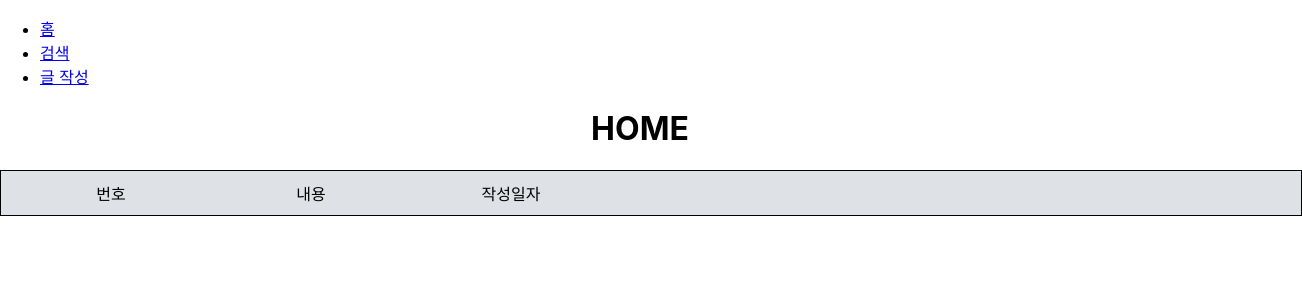
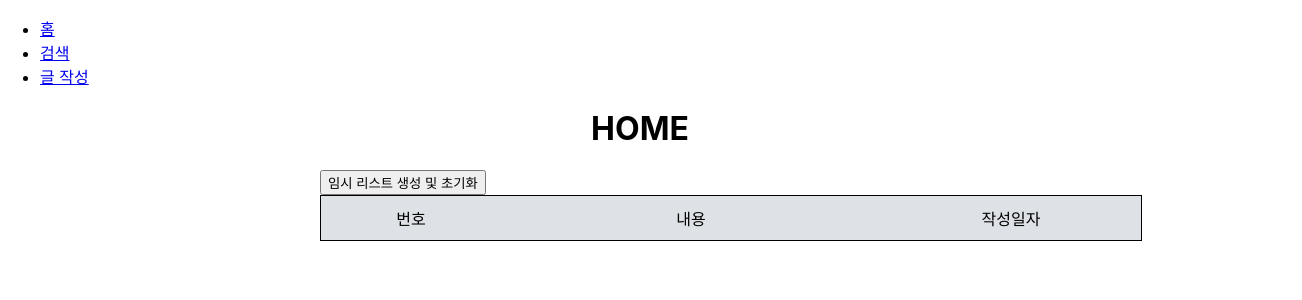
Before and after one commit to kanell0304/React_TeamProject, a React (Create React App) app: page / in a window 1280 px wide. Shown: the top 300 px of the page, 1302 px wide, since content can reach past the window. Built offline with nearby package versions, Linux system fonts and the light colour scheme.

Commit message:
list, listDetail update

```diff
--- a/src/component/List.jsx
+++ b/src/component/List.jsx
@@ -6,26 +6,31 @@ import { useNavigate } from "react-router-dom";
 const List = () => {
 
     const navigate = useNavigate();
+    const {movieList} = useContext(ListProvider);
+    const [movieList1, setMovieList1] = useState();
 
-    const {movieList} = useContext(ListProvider);
-
-    useEffect(() => {
-        localStorage.setItem("lists", JSON.stringify(movieList));
-    }, [])
-
-    const [movieList1] = useState(JSON.parse(localStorage.getItem("lists")));
-
-    const moveDetail = (movieId) => {
+    const moveToDetail = (movieId) => {
         navigate(`/listDetail/${movieId}`);
     }
 
+    // 임시 리스트 생성
+    const createTempList = () => {
+        localStorage.setItem("lists", JSON.stringify(movieList));
+        setMovieList1(JSON.parse(localStorage.getItem("lists")));
+    }
+
+    useEffect(() => {
+        setMovieList1(JSON.parse(localStorage.getItem("lists")));
+    }, []);
+
     return (
-        <div>
-            <div className="movieList" style={{backgroundColor : "#dee2e6"}}><div>번호</div><div>내용</div><div>작성일자</div></div>
+        <div style={{width : "50%", margin : "0px auto"}}>
+            <button onClick={createTempList}>임시 리스트 생성 및 초기화</button>
+            <div className="movieList" style={{backgroundColor : "#dee2e6"}}><div style={{width : "20%"}}>번호</div><div style={{width : "50%"}}>내용</div><div style={{width : "30%"}}>작성일자</div></div>
             {movieList1 && movieList1.map(movie => {
                 return (
-                    <div key={movie.id} className="movieList" onClick={() => moveDetail(movie.id)}>
-                        <div>{movie.id}</div><div>{movie.content}</div><div>{movie.date}</div>
+                    <div key={movie.id} className="movieList" onClick={() => moveToDetail(movie.id)}>
+                        <div style={{width : "20%"}}>{movie.id}</div><div style={{width : "50%"}}>{movie.content}</div><div style={{width : "30%"}}>{movie.date}</div>
                     </div>
                 )
             })}
--- a/src/component/ListDetail.jsx
+++ b/src/component/ListDetail.jsx
@@ -8,9 +8,24 @@ const ListDetail = () => {
     const [movieList, setMovieList] = useState(JSON.parse(localStorage.getItem("lists"))); // 로컬 스토리지에서 list 정보를 불러옴
     const selectedMovieId = useParams(); // 주소에서 id 파라미터 값 추출 - List에서 클릭한 게시글의 id를 객체형태로 추출
     const selectedMovie = movieList.find(movie => movie.id === parseInt(selectedMovieId.id));
+    const [isDeleteModal, setIsDeleteModal] = useState(false);
 
+    // 수정 페이지로 listId를 가지고 이동
     const moveToEditList = () => {
         navigate(`/editList/${selectedMovieId.id}`);
+    }
+
+    // 삭제 modal 표시 여부
+    const isDelete = () => {
+        setIsDeleteModal(true);
+    }
+
+    // 삭제처리 후 localStorage 업데이트 -> Home으로 주소 변경
+    const deleteList = () => {
+        const updateMovieList = movieList.filter(movie => movie.id !== selectedMovie.id);
+        localStorage.setItem("lists", JSON.stringify(updateMovieList));
+        setIsDeleteModal(false);
+        navigate("/");
     }
 
     return (
@@ -27,8 +42,15 @@ const ListDetail = () => {
             </div>
             <div style={{textAlign : "center"}}>
                 <button onClick={moveToEditList} style={{margin : "0px 50px", padding : "10px 30px"}}>수정</button>
-                <button style={{margin : "0px 50px", padding : "10px 30px"}}>삭제</button>
+                <button onClick={isDelete} style={{margin : "0px 50px", padding : "10px 30px"}}>삭제</button>
             </div>
+            {isDeleteModal &&
+                <div style={{textAlign : "center", border : "1px solid black", padding : "30px", width : "500px", backgroundColor : "#dee2e6", position : "fixed", top : "50%", left : "50%", transform : "translate(-50%, -50%)"}}>
+                    <h2>해당 게시글을 삭제하시겠습니까?</h2>
+                    <button style={{margin : "10px 20px", padding : "5px 10px"}} onClick={deleteList}>확인</button>
+                    <button style={{margin : "10px 20px", padding : "5px 10px"}} onClick={() => setIsDeleteModal(false)}>취소</button>
+                </div>
+            }
         </div>
     );
 };
--- a/src/tempCss/List.css
+++ b/src/tempCss/List.css
@@ -1,2 +1,2 @@
-.movieList{width: 100%; padding: 10px; display: flex; border: 1px solid black;}
+.movieList{min-width: 800px; width: 100%; padding: 10px; display: flex; border: 1px solid black;}
 .movieList div{width: 200px; text-align: center;}
```
